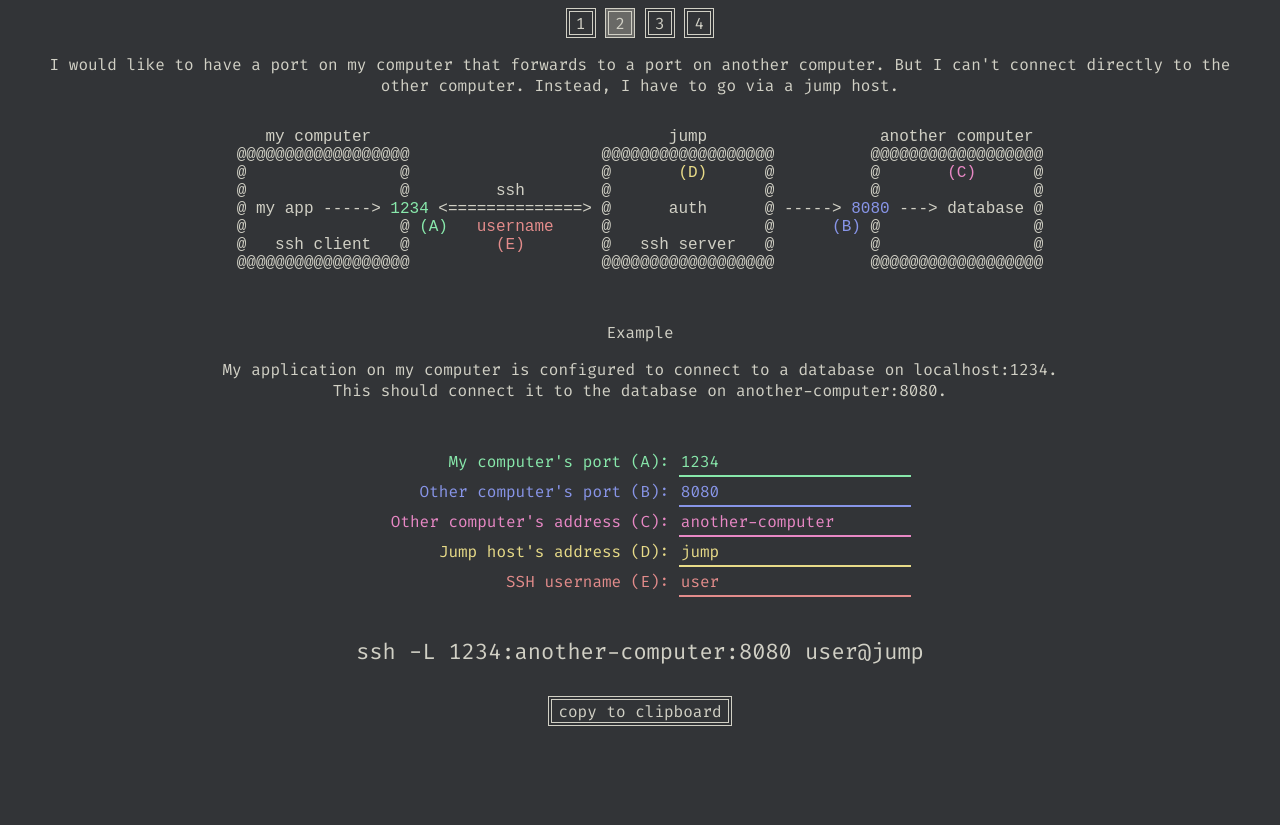
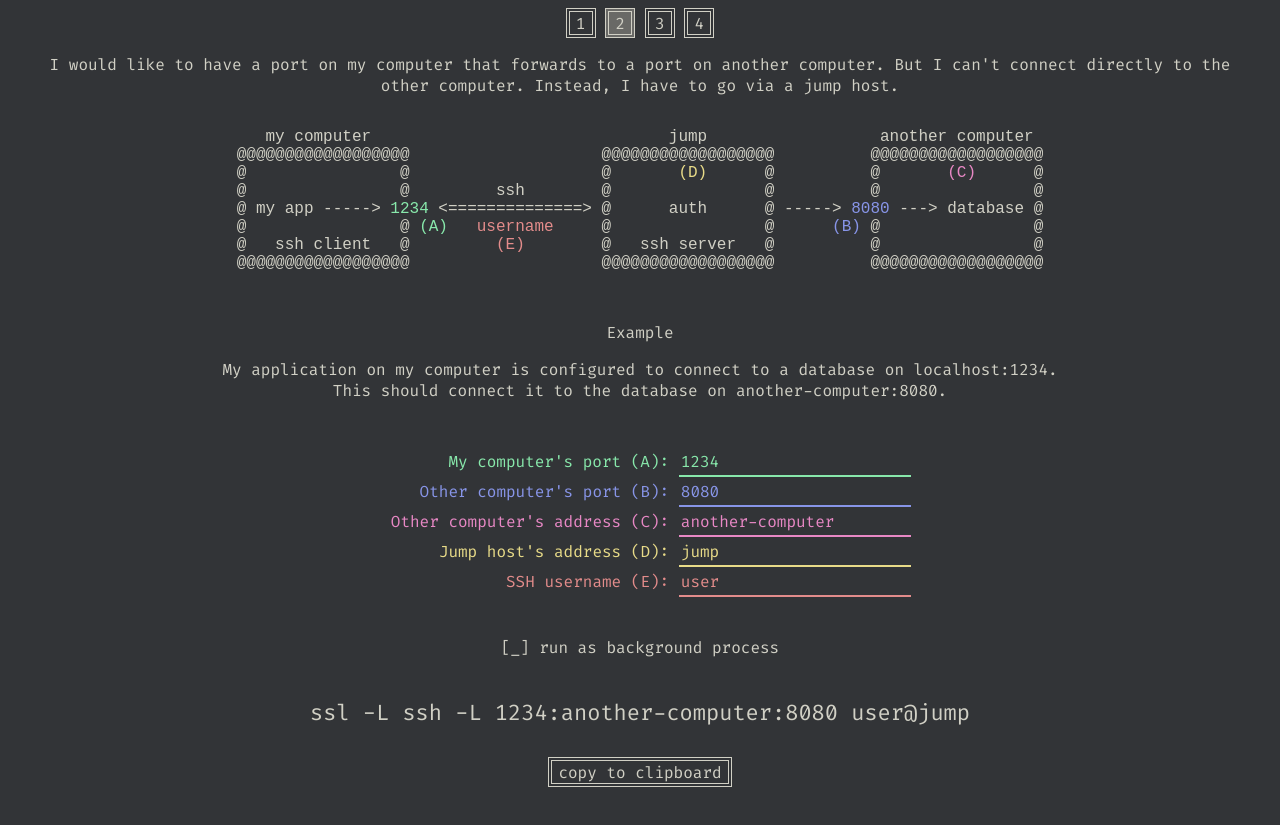
Before and after one commit to BarbieCue/ssh-wtf-web, a plain HTML site: page scenario2.html in a window 1280 px wide. Before the commit the page ends 800 px from the top, so only its background shows below. Drawn offline with Linux system fonts and the light colour scheme.

Commit message:
Add "run as background process

```diff
--- a/scenario2.html
+++ b/scenario2.html
@@ -75,6 +75,15 @@
                 </div>
             </div>
 
+            <div class="misc">
+                <label id="background-wrapper">
+                    <input id="background-checkbox" type="checkbox" />
+                    <span class="on">[x]</span>
+                    <span class="off">[_]</span>
+                </label>
+                <label >run as background process</label>
+            </div>
+
             <div>
                 <label id="result"></label>
             </div>
@@ -92,17 +101,26 @@
             const otheraddr = document.getElementById('otheraddr');
             const jumpaddr = document.getElementById('jumpaddr');
             const username = document.getElementById('username');
-
+            const backgroundCheckbox = document.getElementById('background-checkbox');
             const result = document.getElementById('result');
 
-            function concatResult() {
+            const ssl="ssl -L ";
+
+            function concatInputs() {
                 return `ssh -L ${myport.value}:${otheraddr.value}:${otherport.value} ${username.value}@${jumpaddr.value}`;
             }
 
-            result.innerText = concatResult()
+            result.innerText = `${ssl}${background()}${concatInputs()}`
 
             const inputHandler = function() {
-                result.innerText = concatResult();
+                result.innerText = `${ssl}${background()}${concatInputs()}`
+            }
+
+            function background() {
+                if (backgroundCheckbox.checked)
+                    return "-f -N ";
+                else
+                    return "";
             }
 
             myport.addEventListener('input', inputHandler);
@@ -110,6 +128,7 @@
             otheraddr.addEventListener('input', inputHandler);
             jumpaddr.addEventListener('input', inputHandler);
             username.addEventListener('input', inputHandler);
+            backgroundCheckbox.addEventListener('input', inputHandler);
 
             function copyResultToClipboard() {
                 navigator.clipboard.writeText(result.innerText);
```
